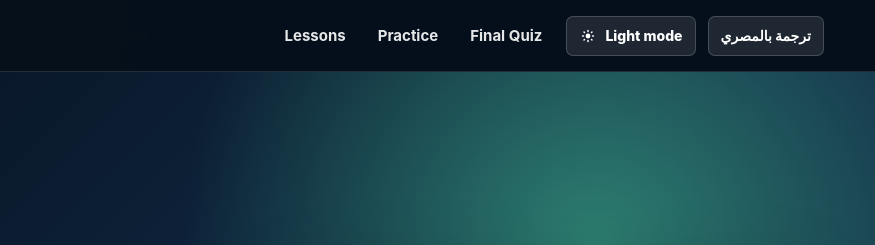
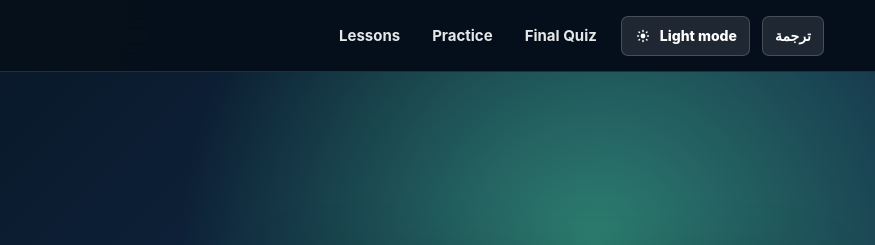
Before and after one commit to Ziad-AlHusseiny/Week07-ADV-EELU, a plain HTML site: page index.html in a window 1280 px wide. Shown: the top 245 px of the page, 405-1280 px from the left. Drawn offline with Linux system fonts and the light colour scheme.

Commit message:
Fix translation toggle label and behavior
Co-Authored-By: Oz <oz-agent@warp.dev>

```diff
--- a/index.html
+++ b/index.html
@@ -42,7 +42,7 @@
           aria-label="Toggle Egyptian Arabic translation"
           aria-pressed="false"
         >
-          <span class="translate-text" data-i18n="translate.button">ترجمة بالمصري</span>
+          <span class="translate-text" data-i18n="translate.button">ترجمة</span>
         </button>
       </div>
     </header>
--- a/script.js
+++ b/script.js
@@ -611,7 +611,7 @@ const localizedCopy = {
     "nav.lessons": "Lessons",
     "nav.practice": "Practice",
     "nav.finalQuiz": "Final Quiz",
-    "translate.button": "ترجمة بالمصري",
+    "translate.button": "ترجمة",
     "translate.enableAria": "Enable Egyptian Arabic translation",
     "translate.disableAria": "Disable Egyptian Arabic translation",
     "theme.darkModeLabel": "Dark mode",
@@ -669,7 +669,7 @@ const localizedCopy = {
     "nav.lessons": "الدروس",
     "nav.practice": "مراجعة",
     "nav.finalQuiz": "الامتحان النهائي",
-    "translate.button": "ترجمة بالمصري",
+    "translate.button": "ترجمة",
     "translate.enableAria": "فعّل الترجمة بالمصري",
     "translate.disableAria": "اقفل الترجمة بالمصري",
     "theme.darkModeLabel": "مود غامق",
@@ -954,8 +954,8 @@ function applyLanguage(language) {
   } catch {
     // Language still works even if storage is unavailable.
   }
-  translateToggle.setAttribute("aria-pressed", String(isMasry));
-  translateToggle.setAttribute(
+  translateToggle?.setAttribute("aria-pressed", String(isMasry));
+  translateToggle?.setAttribute(
     "aria-label",
     isMasry ? getCopy("translate.disableAria") : getCopy("translate.enableAria"),
   );
@@ -992,8 +992,9 @@ function setupLanguageToggle() {
     savedLanguage = null;
   }
   applyLanguage(langFromUrl || savedLanguage || "en");
-  translateToggle.addEventListener("click", () => {
-    applyLanguage(activeLanguage === "ar-eg" ? "en" : "ar-eg");
+  translateToggle?.addEventListener("click", () => {
+    const nextLanguage = document.body.dataset.language === "ar-eg" ? "en" : "ar-eg";
+    applyLanguage(nextLanguage);
   });
 }
 function setupThemeToggle() {
```
